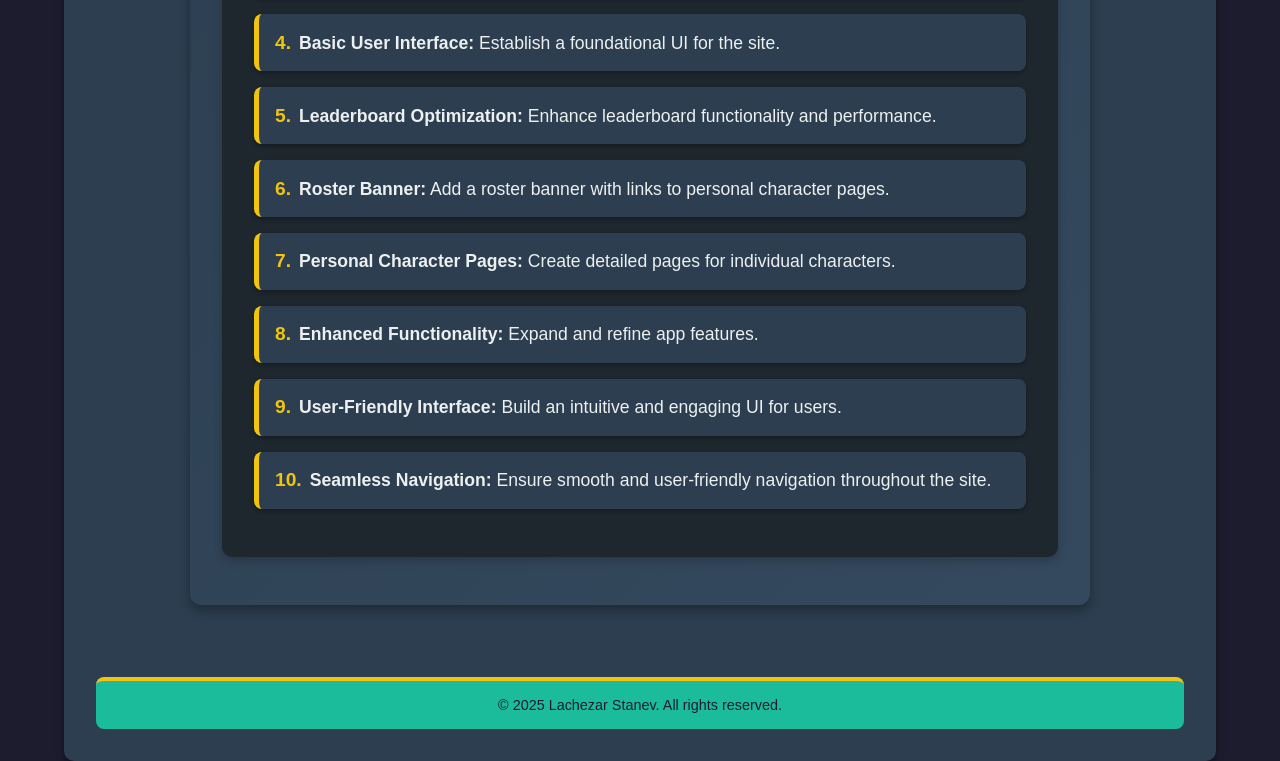
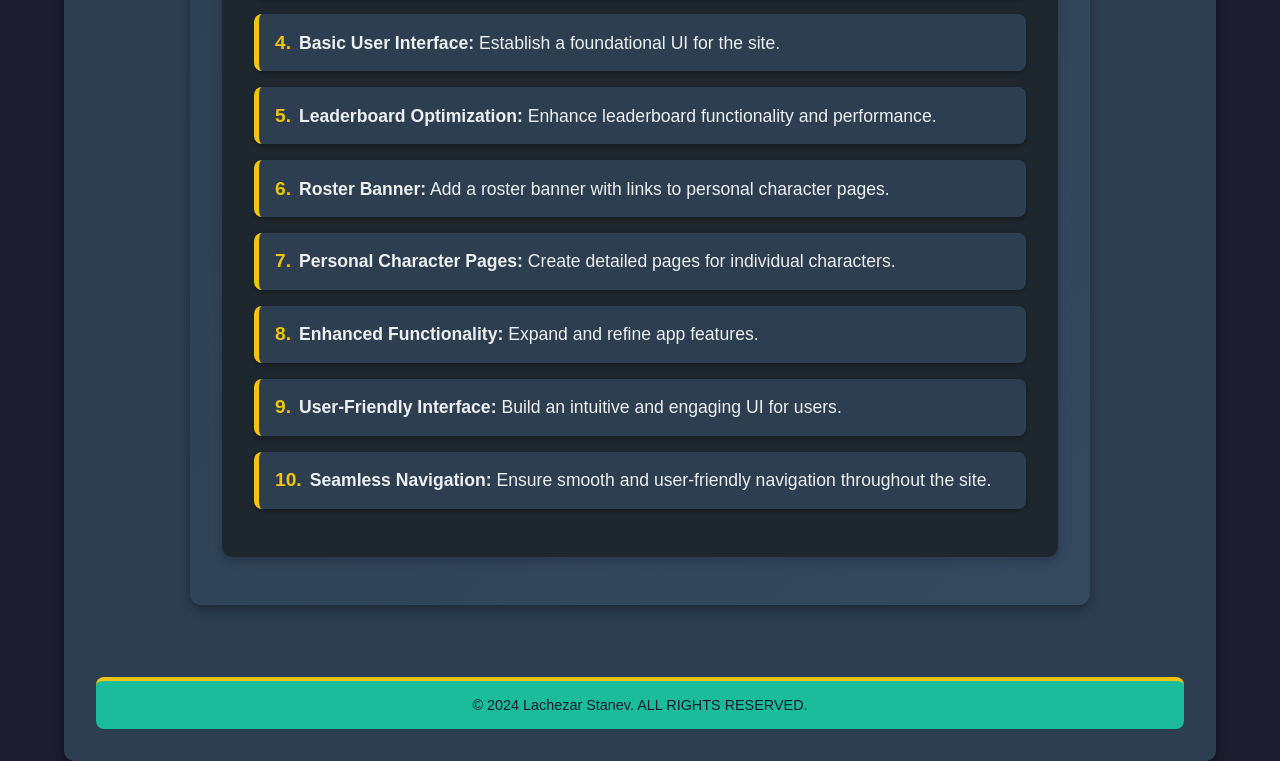
Before and after one commit to lStanev00/PvP-Scalpel-FrontEnd, a React (Vite) app in the folder V3-React-Vite-Express/front-end/: page / in a window 1280 px wide. Shown: the part 662-1423 px from the top of the page. Built offline with nearby package versions, Linux system fonts and the light colour scheme.

Commit message:
Info update

```diff
--- a/V3-React-Vite-Express/front-end/src/App.jsx
+++ b/V3-React-Vite-Express/front-end/src/App.jsx
@@ -27,7 +27,7 @@ function App() {
                     </main>
 
                     <footer className="footer">
-                        <p>&copy; 2025 Lachezar Stanev. All rights reserved.</p>
+                        <p>&copy; 2024 Lachezar Stanev. ALL RIGHTS RESERVED.</p>
                     </footer>
                 </div>
             <GoToTopButton />
```
